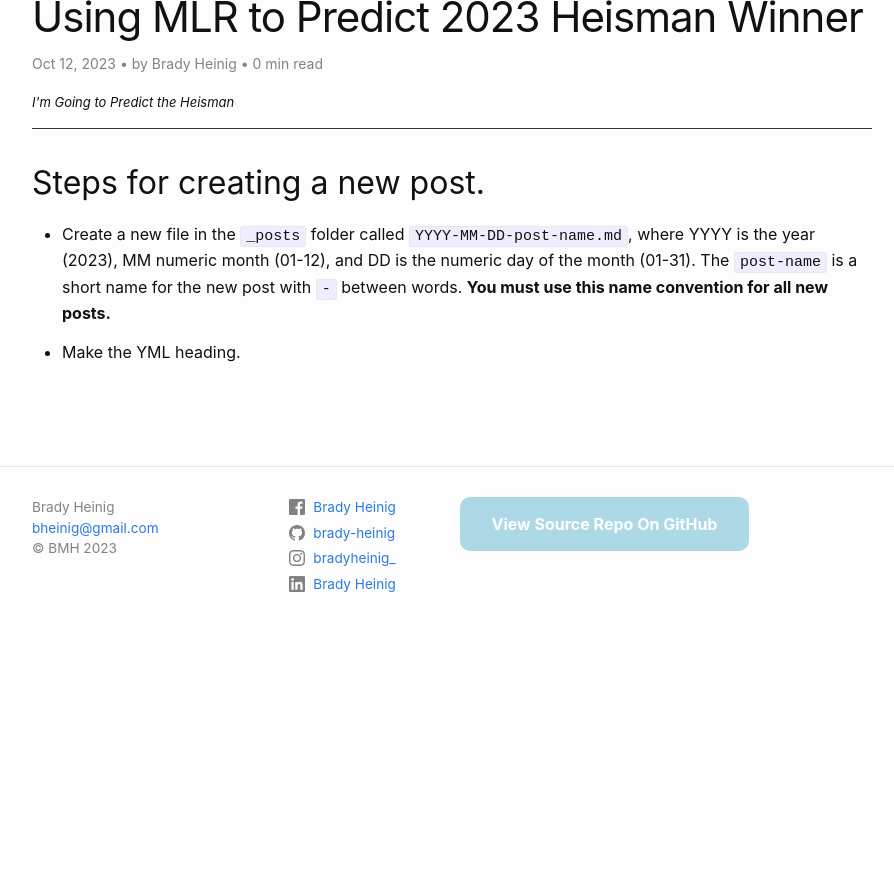
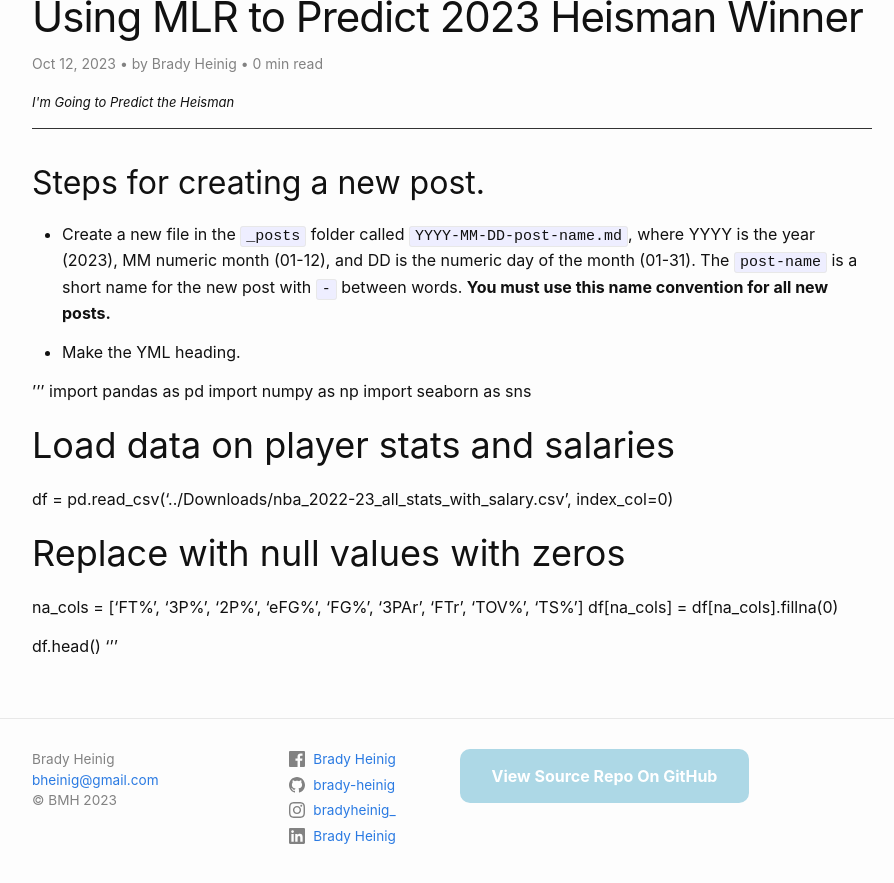
Before and after one commit to brady-heinig/brady-heinig.github.io, a Jekyll site: the page built from _posts/2023-10-12-Heisman-Predictions.md, in a window 1280 px wide, cut to the strip 246-1152 px from the top of the page. Shown: the top 883 px of the strip, without its empty margins (188-1082 px from the left). Built offline with Jekyll 4.4.1, drawn with Linux system fonts in a browser that asks for light colours; comment, search, counter and statistics services are not loaded; before the commit the page ends 900 px from its top, so only the background shows below that.

Commit message:
Update 2023-10-12-Heisman-Predictions.md

```diff
--- a/_posts/2023-10-12-Heisman-Predictions.md
+++ b/_posts/2023-10-12-Heisman-Predictions.md
@@ -9,3 +9,18 @@ description: "I'm Going to Predict the Heisman"
 * Create a new file in the `_posts` folder called `YYYY-MM-DD-post-name.md`, where YYYY is the year (2023), MM numeric month (01-12), and DD is the numeric day of the month (01-31).  The `post-name` is a short name for the new post with `-` between words.  **You must use this name convention for all new posts.**
 
 *  Make the YML heading.
+
+'''
+import pandas as pd
+import numpy as np
+import seaborn as sns
+
+# Load data on player stats and salaries
+df = pd.read_csv('../Downloads/nba_2022-23_all_stats_with_salary.csv', index_col=0)
+
+# Replace with null values with zeros
+na_cols = ['FT%', '3P%', '2P%', 'eFG%', 'FG%',  '3PAr', 'FTr', 'TOV%', 'TS%']
+df[na_cols] = df[na_cols].fillna(0)
+
+df.head()
+'''
```
